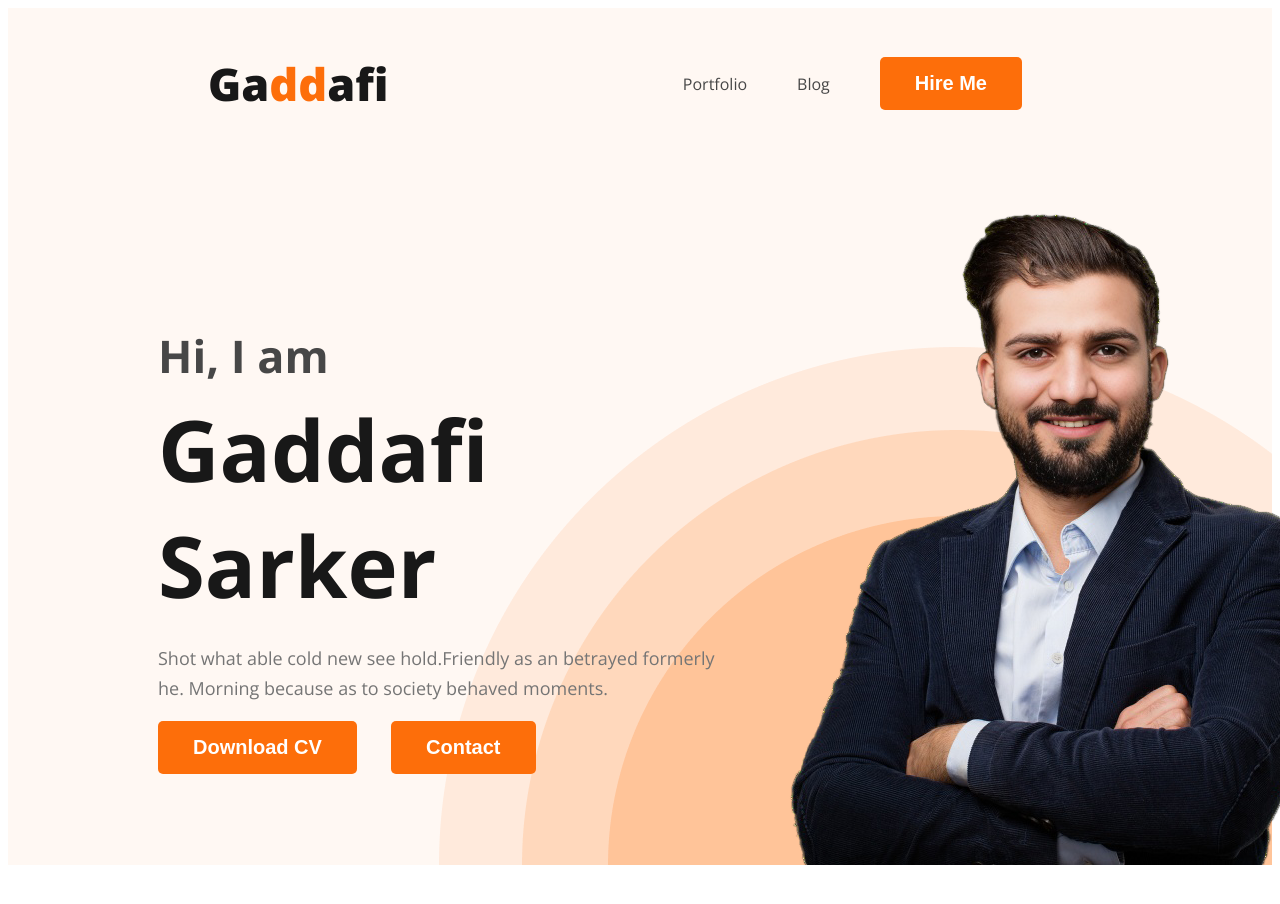
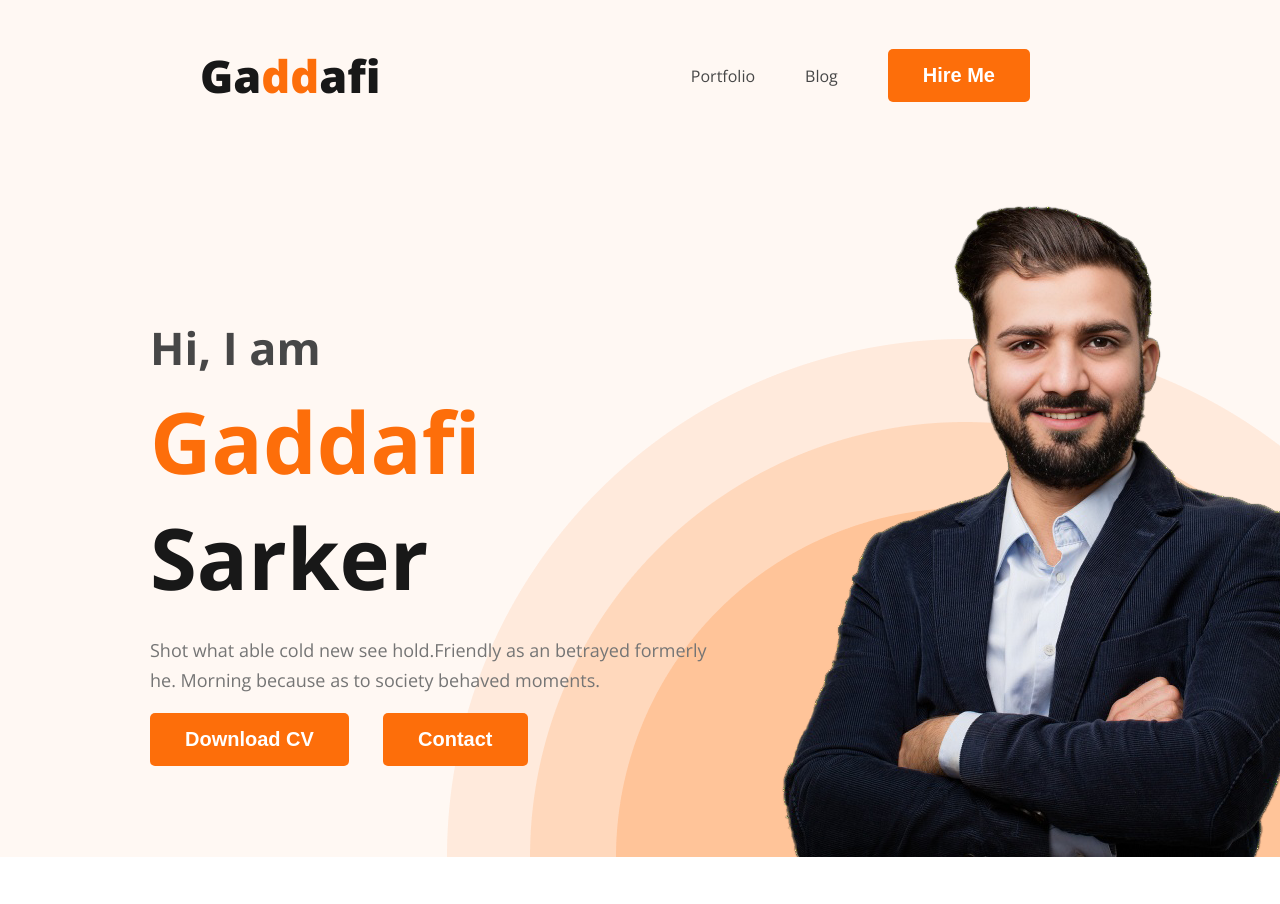
Before and after one commit to MDgaddafi/gaddafi-sarker, a plain HTML site: page index.html in a window 1280 px wide. Shown: the top 904 px of the page. Drawn offline with nearby package versions, Linux system fonts and the light colour scheme.

Commit message:
Name color change

```diff
--- a/index.html
+++ b/index.html
@@ -22,7 +22,7 @@
         <div class="banner">
             <div class="banner-content">
                 <h3 class="banner-greeting">Hi, I  am</h3>
-                <h1 class="banner-title">Gaddafi Sarker</h1>
+                <h1 class="banner-title"><span class="text-primary">Gaddafi</span> Sarker</h1>
                 <p class="banner-description">Shot what able cold new see hold.Friendly as an betrayed formerly he. Morning because as to society behaved moments.</p>
                 <button id="buttonbd" class="btn-primary">Download CV</button>
                 <button class="btn-primary">Contact</button>
--- a/styles/portfolio.css
+++ b/styles/portfolio.css
@@ -1,5 +1,7 @@
 body {
     font-family: 'Open Sans', sans-serif;
+    margin: 0px;
+    padding: 0px;
 }
 
 .text-primary {
```
